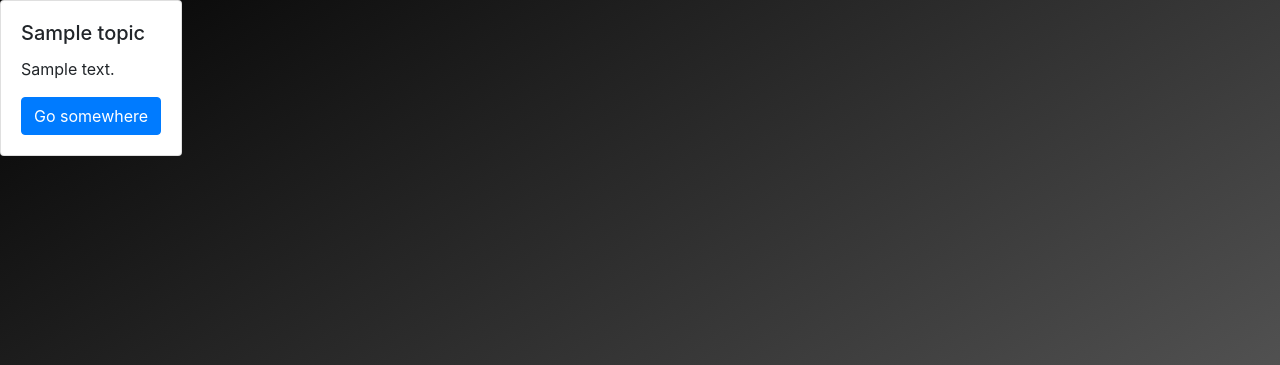
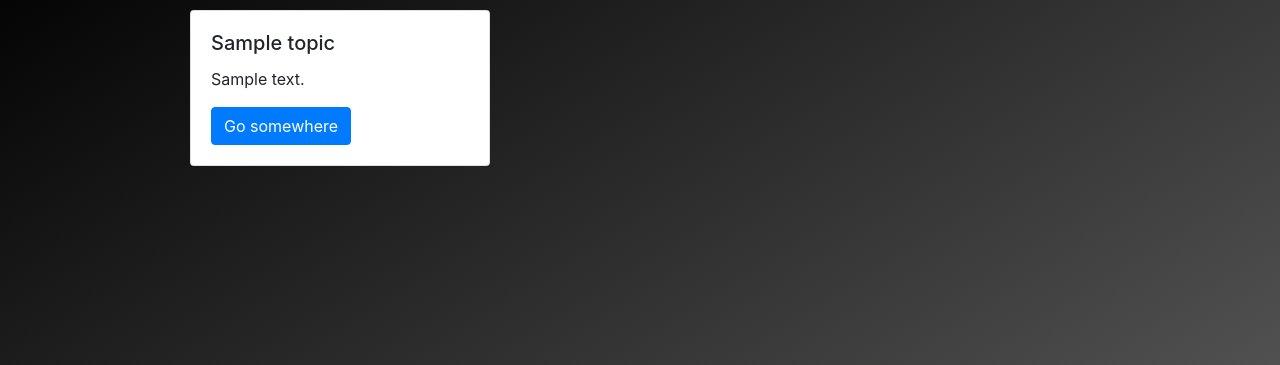
Before and after one commit to swathiraon/youcol, a Django app: page /topic/ in a window 1280 px wide. Shown: the part 66-431 px from the top of the page. Run offline with Django 3.2, Linux system fonts and the light colour scheme; tables that the repository leaves empty hold one stand-in row (values such as "Sample post"); some libraries are stand-ins or nearby versions.

Commit message:
Fixed the issue of borders

```diff
--- a/basic/static/basic/style.css
+++ b/basic/static/basic/style.css
@@ -213,6 +213,6 @@ input[type="Submit"][value="Create playlist"]
  .flex-container {
   display: flex;
 
-  justify-content: flex-start;
+
 
 }
--- a/basic/templates/basic/base.html
+++ b/basic/templates/basic/base.html
@@ -58,11 +58,14 @@
 	</nav>
 
 {%endblock%}
+<div class="container">
+
 {%block body%}
 {%endblock%}
- <script src="https://code.jquery.com/jquery-3.3.1.slim.min.js" integrity="sha384-q8i/X+965DzO0rT7abK41JStQIAqVgRVzpbzo5smXKp4YfRvH+8abtTE1Pi6jizo" crossorigin="anonymous"></script>
-      <script src="https://cdnjs.cloudflare.com/ajax/libs/popper.js/1.14.3/umd/popper.min.js" integrity="sha384-ZMP7rVo3mIykV+2+9J3UJ46jBk0WLaUAdn689aCwoqbBJiSnjAK/l8WvCWPIPm49" crossorigin="anonymous"></script>
-      <script src="https://stackpath.bootstrapcdn.com/bootstrap/4.1.3/js/bootstrap.min.js" integrity="sha384-ChfqqxuZUCnJSK3+MXmPNIyE6ZbWh2IMqE241rYiqJxyMiZ6OW/JmZQ5stwEULTy" crossorigin="anonymous"></script>
+</div>
+ 	<script src="https://code.jquery.com/jquery-3.3.1.slim.min.js" integrity="sha384-q8i/X+965DzO0rT7abK41JStQIAqVgRVzpbzo5smXKp4YfRvH+8abtTE1Pi6jizo" crossorigin="anonymous"></script>
+    <script src="https://cdnjs.cloudflare.com/ajax/libs/popper.js/1.14.3/umd/popper.min.js" integrity="sha384-ZMP7rVo3mIykV+2+9J3UJ46jBk0WLaUAdn689aCwoqbBJiSnjAK/l8WvCWPIPm49" crossorigin="anonymous"></script>
+    <script src="https://stackpath.bootstrapcdn.com/bootstrap/4.1.3/js/bootstrap.min.js" integrity="sha384-ChfqqxuZUCnJSK3+MXmPNIyE6ZbWh2IMqE241rYiqJxyMiZ6OW/JmZQ5stwEULTy" crossorigin="anonymous"></script>
 
 </body>
 </html>
--- a/basic/templates/basic/createplaylist.html
+++ b/basic/templates/basic/createplaylist.html
@@ -1,7 +1,10 @@
+
 {%extends "basic/base.html"%}
 
 
+
 {%block body%}
+<div class="row">
 
 <div class="card" style="width: 26rem;" align="center">
   <div class="card-body">
@@ -29,5 +32,5 @@
 
 </div>
 </div>
-
+</div>
 {%endblock%}
--- a/basic/templates/basic/topic.html
+++ b/basic/templates/basic/topic.html
@@ -1,27 +1,35 @@
-
 {%extends "basic/base.html"%}
 {%block style%}
 <link rel="stylesheet" href="https://stackpath.bootstrapcdn.com/bootstrap/4.1.3/css/bootstrap.min.css" integrity="sha384-MCw98/SFnGE8fJT3GXwEOngsV7Zt27NXFoaoApmYm81iuXoPkFOJwJ8ERdknLPMO" crossorigin="anonymous">
-
-
 <link rel="stylesheet" type="text/css" href="/static/basic/style1.css">
 {%endblock%}
+{%block body%}
+<div class="row">
+	<div class="col-md-1">
 
+	</div>
+	<div class="col-md-10">
 
+		<div style="display:flex;margin:10px;">
+			<div class="row">
+			{% for topic in post%}
+			<div class="col-md-4">
 
-	{%block body%}
-	<div style="display:flex;">
-		{% for topic in post%}
-
-		<div class="card" style="width: 550; ">
-
+				<div class="card" style="width:300px;margin-right:10px;display:inline-block;margin-bottom:10px;">
 					<div class="card-body">
 						<h5 class="card-title">{{topic.name}}</h5>
 						<p class="card-text">{{topic.tdescription}}</p>
 						<a href="/{{topic.id}}/" class="btn btn-primary">Go somewhere</a>
 					</div>
 				</div>
+				</div>
 				{%endfor%}
 			</div>
+		</div>
+		</div>
+	</div>
+	<div class="col-md-1">
 
+	</div>
+</div>
 {%endblock%}
```
Also changed, not shown: basic/templates/basic/collection.html (+19 -5 lines), basic/templates/basic/list.html (+1 -47 lines). Lines whose indentation alone changed are shown as unchanged.
